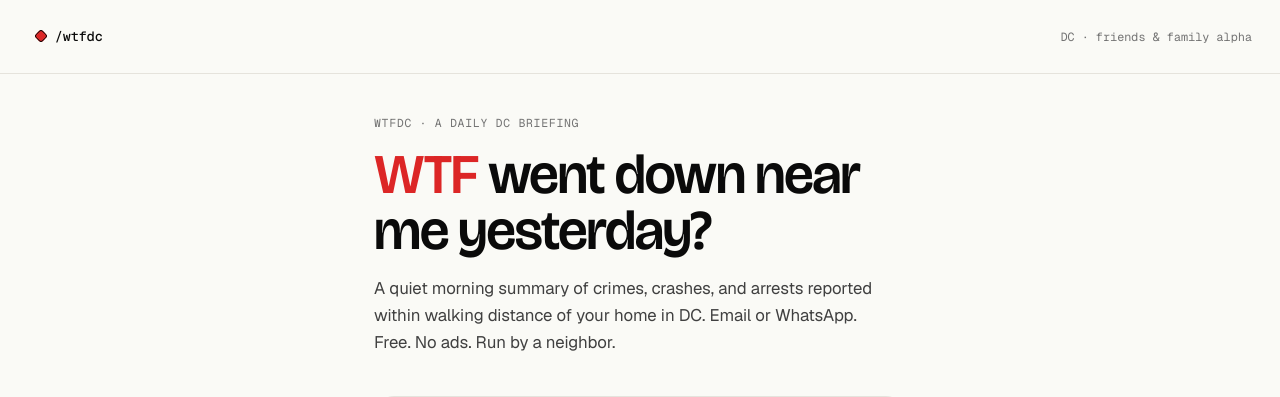
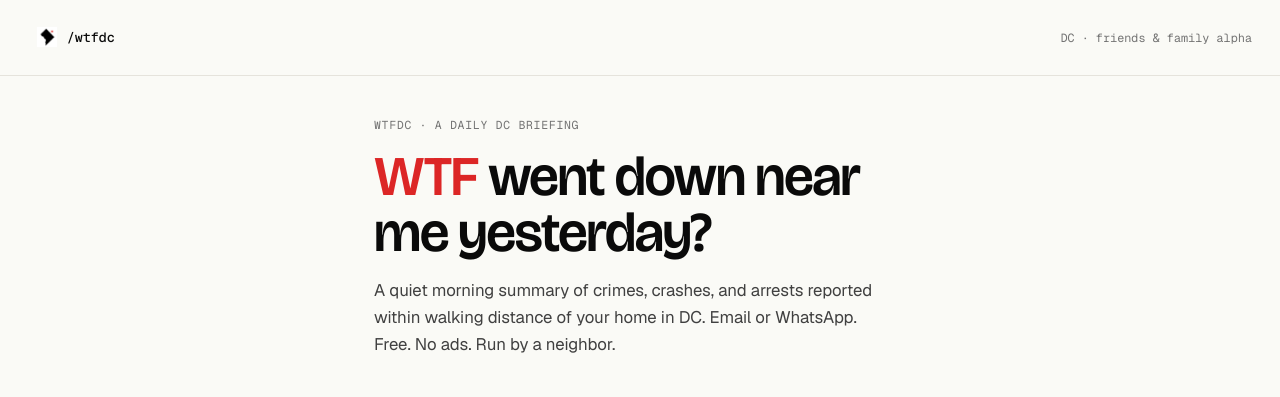
Before and after one commit to iandmuir/dc-crime, a FastAPI app: page / in a window 1280 px wide. Shown: the top 397 px of the page. Run offline with FastAPI, Linux system fonts and the light colour scheme; parts of the project's set-up code (start-up, migrations or seed data) failed here and were passed over.

Commit message:
Use real logo in nav header (was a CSS placeholder diamond)

```diff
--- a/src/wswdy/static/shared.css
+++ b/src/wswdy/static/shared.css
@@ -109,15 +109,11 @@ body {
   transition: background 0.15s;
 }
 .nav-mark:hover { background: var(--surface-2); }
-.nav-mark::before {
-  content: '';
-  width: 10px;
-  height: 10px;
-  background: var(--t1);
-  border-radius: 3px;
-  transform: rotate(45deg);
+.nav-logo {
+  width: 22px;
+  height: 22px;
+  display: block;
   flex-shrink: 0;
-  box-shadow: 0 0 0 1px var(--ink) inset;
 }
 .nav-meta {
   font-family: var(--font-mono);
--- a/src/wswdy/templates/base.html
+++ b/src/wswdy/templates/base.html
@@ -22,12 +22,15 @@
   <link rel="preconnect" href="https://fonts.googleapis.com" />
   <link rel="preconnect" href="https://fonts.gstatic.com" crossorigin />
   <link href="https://fonts.googleapis.com/css2?family=Bricolage+Grotesque:opsz,wdth,wght@12..96,75..100,200..800&family=Geist:wght@300..700&family=Geist+Mono:wght@400;500&display=swap" rel="stylesheet" />
-  <link rel="stylesheet" href="/static/shared.css?v=26" />
+  <link rel="stylesheet" href="/static/shared.css?v=27" />
   {% block head_extra %}{% endblock %}
 </head>
 <body>
   <header class="nav">
-    <a href="/" class="nav-mark">/wtfdc</a>
+    <a href="/" class="nav-mark">
+      <img src="/static/icon-192.png" alt="" class="nav-logo" />
+      /wtfdc
+    </a>
     <div class="nav-meta">{% block nav_meta %}DC · friends &amp; family alpha{% endblock %}</div>
   </header>
   {% block content %}{% endblock %}
```
